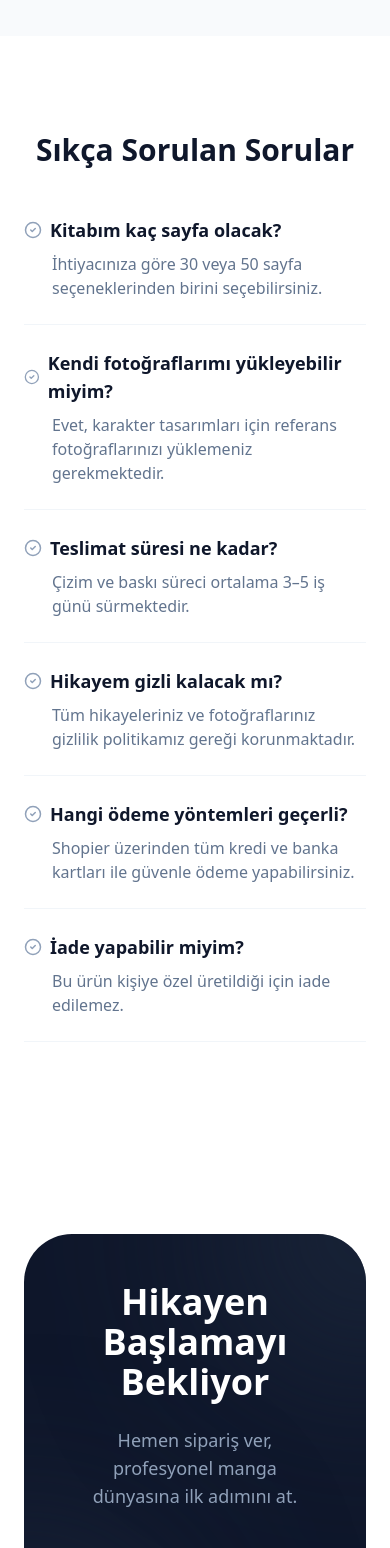
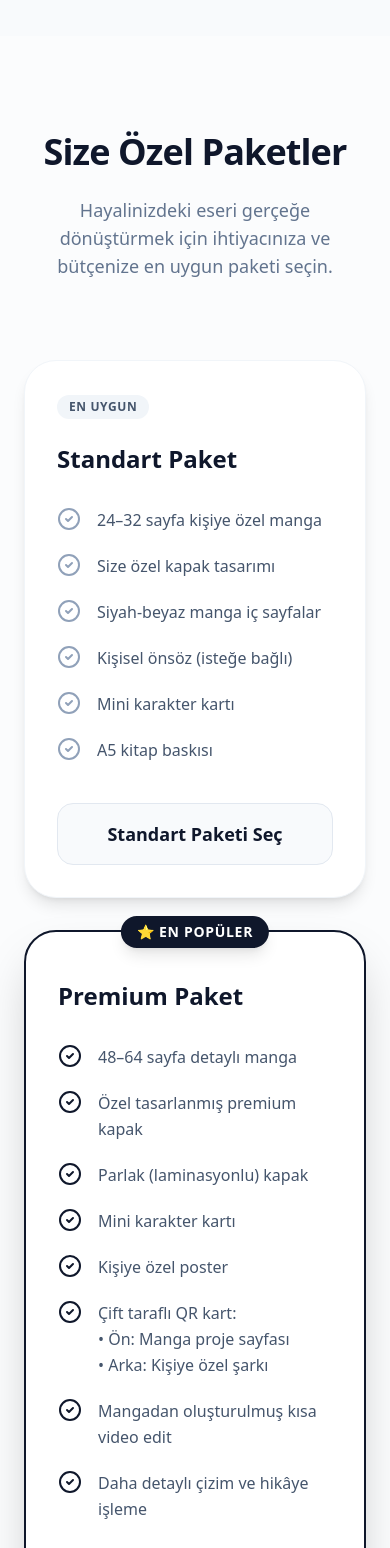
Before and after one commit to ayinserhat20-collab/serhatmangagen, a React (Vite) app: page / in a window 390 px wide. Shown: the part 2300-3848 px from the top of the page. Built offline with nearby package versions, Linux system fonts and the light colour scheme.

Commit message:
feat: add premium pricing section with mobile-first layout

```diff
--- a/server.ts
+++ b/server.ts
@@ -12,7 +12,7 @@ async function startServer() {
   await connectDB(process.env.MONGODB_URI || "");
 
   const app = express();
-  const PORT = process.env.PORT || 3000;
+  const PORT = process.env.PORT ? parseInt(process.env.PORT) : 3000;
 
   app.use(express.json());
 
--- /dev/null
+++ b/src/components/PricingSection.tsx
@@ -0,0 +1,122 @@
+import { CheckCircle2 } from "lucide-react";
+import { Link } from "react-router-dom";
+
+export default function PricingSection() {
+    const packages = [
+        {
+            title: "Standart Paket",
+            badge: "En Uygun",
+            isPopular: false,
+            features: [
+                "24–32 sayfa kişiye özel manga",
+                "Size özel kapak tasarımı",
+                "Siyah-beyaz manga iç sayfalar",
+                "Kişisel önsöz (isteğe bağlı)",
+                "Mini karakter kartı",
+                "A5 kitap baskısı"
+            ],
+            buttonText: "Standart Paketi Seç"
+        },
+        {
+            title: "Premium Paket",
+            badge: "⭐ En Popüler",
+            isPopular: true,
+            features: [
+                "48–64 sayfa detaylı manga",
+                "Özel tasarlanmış premium kapak",
+                "Parlak (laminasyonlu) kapak",
+                "Mini karakter kartı",
+                "Kişiye özel poster",
+                "Çift taraflı QR kart:\n• Ön: Manga proje sayfası\n• Arka: Kişiye özel şarkı",
+                "Mangadan oluşturulmuş kısa video edit",
+                "Daha detaylı çizim ve hikâye işleme"
+            ],
+            buttonText: "Premium Paketi Seç"
+        },
+        {
+            title: "Çocuklar İçin Hikaye Kitabı",
+            badge: "Yeni",
+            isPopular: false,
+            features: [
+                "Tam renkli görselli hikaye kitabı",
+                "Çocuğunuzun ismine özel karakter",
+                "Eğitici ve eğlenceli hikaye",
+                "Renkli sayfalar",
+                "20–32 sayfa",
+                "Çocuk dostu çizim tarzı"
+            ],
+            buttonText: "Hikaye Kitabını Seç"
+        }
+    ];
+
+    return (
+        <section className="py-24 px-6 bg-slate-50/50">
+            <div className="max-w-7xl mx-auto">
+                <div className="text-center mb-20">
+                    <h2 className="text-4xl md:text-5xl font-extrabold tracking-tight text-slate-900 mb-6">
+                        Size Özel Paketler
+                    </h2>
+                    <p className="text-lg text-slate-500 max-w-2xl mx-auto">
+                        Hayalinizdeki eseri gerçeğe dönüştürmek için ihtiyacınıza ve bütçenize en uygun paketi seçin.
+                    </p>
+                </div>
+
+                <div className="grid grid-cols-1 md:grid-cols-3 gap-8 max-w-6xl mx-auto md:items-center">
+                    {packages.map((pkg, i) => (
+                        <div
+                            key={i}
+                            className={`
+                bg-white rounded-[2rem] p-8 md:p-10 flex flex-col justify-between
+                transition-all duration-300 hover:-translate-y-2
+                ${pkg.isPopular
+                                    ? "shadow-2xl border-2 border-slate-900 md:scale-105 relative z-10"
+                                    : "shadow-lg border border-slate-100 hover:shadow-xl"
+                                }
+              `}
+                        >
+                            {pkg.isPopular && (
+                                <div className="absolute top-0 left-1/2 -translate-x-1/2 -translate-y-1/2 bg-slate-900 text-white text-sm font-bold tracking-wider uppercase px-4 py-1.5 rounded-full shadow-lg">
+                                    {pkg.badge}
+                                </div>
+                            )}
+
+                            <div>
+                                {!pkg.isPopular && (
+                                    <span className="inline-block px-3 py-1 bg-slate-100 text-slate-600 rounded-full text-xs font-bold uppercase tracking-wider mb-6">
+                                        {pkg.badge}
+                                    </span>
+                                )}
+
+                                <h3 className={`text-2xl font-bold mb-8 ${pkg.isPopular ? "mt-4" : ""}`}>
+                                    {pkg.title}
+                                </h3>
+
+                                <ul className="space-y-5 mb-10">
+                                    {pkg.features.map((feature, idx) => (
+                                        <li key={idx} className="flex items-start gap-4">
+                                            <CheckCircle2 className={`w-6 h-6 shrink-0 ${pkg.isPopular ? "text-slate-900" : "text-slate-400"}`} />
+                                            <span className="text-slate-600 leading-relaxed whitespace-pre-line">{feature}</span>
+                                        </li>
+                                    ))}
+                                </ul>
+                            </div>
+
+                            <Link
+                                to="/order"
+                                className={`
+                  w-full block text-center py-4 px-6 rounded-2xl font-bold text-lg transition-all
+                  ${pkg.isPopular
+                                        ? "bg-slate-900 text-white hover:bg-slate-800 hover:shadow-lg"
+                                        : "bg-slate-50 text-slate-900 hover:bg-slate-100 border border-slate-200"
+                                    }
+                `}
+                            >
+                                {pkg.buttonText}
+                            </Link>
+                        </div>
+                    ))}
+                </div>
+            </div>
+        </section>
+    );
+}
--- a/src/pages/Landing.tsx
+++ b/src/pages/Landing.tsx
@@ -1,6 +1,7 @@
 import { motion } from "motion/react";
 import { Link } from "react-router-dom";
 import { CheckCircle2, Star, MessageSquare, Zap } from "lucide-react";
+import PricingSection from "../components/PricingSection";
 
 export default function Landing() {
   return (
@@ -87,12 +88,15 @@ export default function Landing() {
         </div>
       </section>
 
+      {/* Pricing Section */}
+      <PricingSection />
+
       {/* FAQ Section */}
       <section className="py-24 px-6 max-w-4xl mx-auto">
         <h2 className="text-3xl font-bold mb-12 text-center">Sıkça Sorulan Sorular</h2>
         <div className="space-y-6">
           {[
-            { q: "Kitabım kaç sayfa olacak?", a: "İhtiyacınıza göre 30 veya 50 sayfa seçeneklerinden birini seçebilirsiniz." },
+            { q: "Kitabım kaç sayfa olacak?", a: "Seçtiğiniz pakete göre 20 ile 64 sayfa arasında değişmektedir. Detaylar için Size Özel Paketler bölümünü inceleyebilirsiniz." },
             { q: "Kendi fotoğraflarımı yükleyebilir miyim?", a: "Evet, karakter tasarımları için referans fotoğraflarınızı yüklemeniz gerekmektedir." },
             { q: "Teslimat süresi ne kadar?", a: "Çizim ve baskı süreci ortalama 3–5 iş günü sürmektedir." },
             { q: "Hikayem gizli kalacak mı?", a: "Tüm hikayeleriniz ve fotoğraflarınız gizlilik politikamız gereği korunmaktadır." },
```
